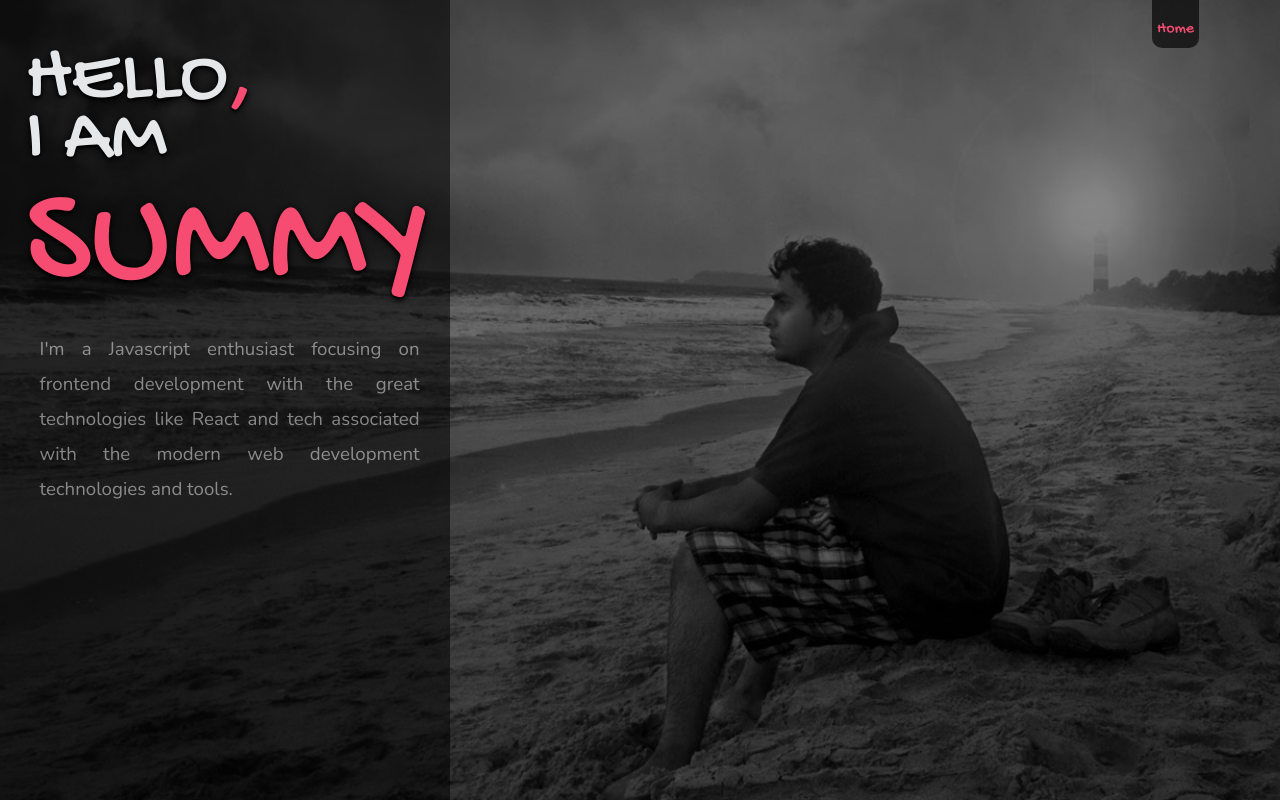
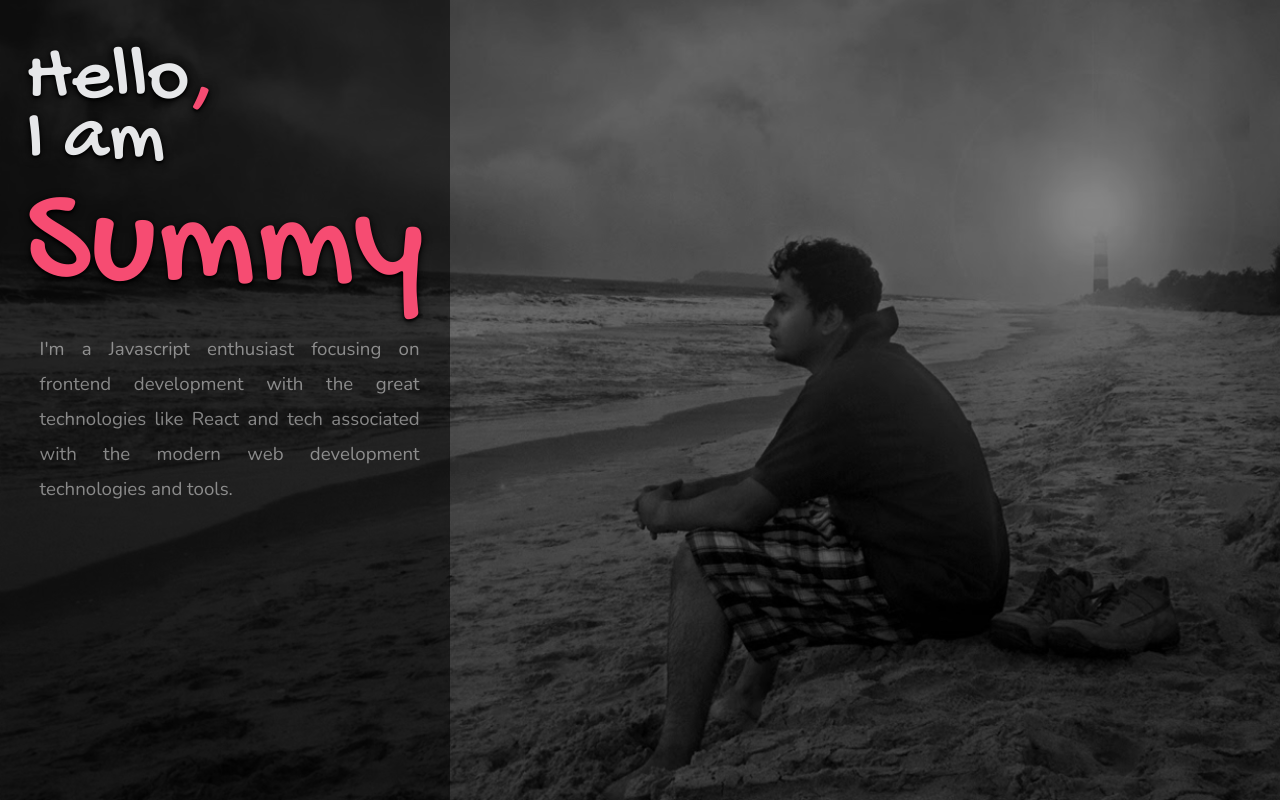
Before and after one commit to SummySumanth/SummySumanth.github.io, a React app in the folder SOURCE_FILES/: page / in a window 1280 px wide. Built offline with nearby package versions, Linux system fonts and the light colour scheme.

Commit message:
welcome screen and main page start

```diff
--- /dev/null
+++ b/SOURCE_FILES/src/containers/mainPage/container/sidebar/sideBar.jsx
@@ -0,0 +1,28 @@
+import React,{ Component } from 'react';
+import classnames from 'classnames'
+
+import '../../styles/sidebar.scss';
+
+const styles = {
+  sidebarContainer: 'sidebarContainer',
+};
+
+class SideBar extends Component{
+
+  constructor(props) {
+    super(props);
+    this.state = {
+      currentImage: 0,
+    };
+  }
+
+  render(){
+    return(
+      <div className={styles.sidebarContainer}>
+asdas
+      </div>
+    );
+  }
+}
+
+export default SideBar;
--- /dev/null
+++ b/SOURCE_FILES/src/containers/mainPage/mainPage.jsx
@@ -0,0 +1,30 @@
+import React,{ Component } from 'react';
+import classnames from 'classnames'
+
+import SideBar from "./container/sidebar/sideBar.jsx";
+
+import './styles/mainPage.scss';
+
+const styles = {
+  mainpageContainer : 'mainpageContainer',
+};
+
+class MainPage extends Component{
+
+  constructor(props) {
+    super(props);
+    this.state = {
+      currentImage: 0,
+    };
+  }
+
+  render(){
+    return(
+      <div className={styles.mainpageContainer}>
+          <SideBar />
+      </div>
+    );
+  }
+}
+
+export default MainPage;
--- /dev/null
+++ b/SOURCE_FILES/src/containers/mainPage/styles/mainPage.scss
@@ -0,0 +1,5 @@
+.mainpageContainer{
+  z-index: -1;
+  width: 100%;
+  height: 100%;
+}
--- /dev/null
+++ b/SOURCE_FILES/src/containers/mainPage/styles/sidebar.scss
@@ -0,0 +1,6 @@
+.sidebarContainer{
+  width: 300px;
+  height: 100%;
+  background: #ffffff;
+  box-shadow: 0px 10px 25px -2px #6b6b6b4a;
+}
--- a/SOURCE_FILES/src/containers/welcomePage/WelcomeScreenContainer.jsx
+++ b/SOURCE_FILES/src/containers/welcomePage/WelcomeScreenContainer.jsx
@@ -102,13 +102,13 @@ class WelcomeScreen extends Component{
           <div className={styles.containerBox}>
             <div className={styles.header}>
               <p className={styles.helloText}>
-                HELLO<span className={styles.accent}>,</span>
+                Hello<span className={styles.accent}>,</span>
               </p>
               <p className={styles.iAmText}>
-                I AM
+                I am
               </p>
               <p className={nameStyle}>
-                <span className={styles.accent}>SUMMY</span>
+                <span className={styles.accent}>Summy</span>
               </p>
             </div>
 
@@ -125,9 +125,9 @@ class WelcomeScreen extends Component{
           >
             Let's go !
           </div>
-          <div className={styles.showBtn}>
-            Home
-          </div>
+          {/*<div className={styles.showBtn}>*/}
+          {/*  Home*/}
+          {/*</div>*/}
         </div>
         {this.getBackgroundImages()}
       </div>
--- a/SOURCE_FILES/src/containers/welcomePage/styles/welcomePage.scss
+++ b/SOURCE_FILES/src/containers/welcomePage/styles/welcomePage.scss
@@ -6,9 +6,11 @@
 
 .Portfolio_WelcomeScreen{
   background: black;
-  width: 100vw;
-  height: 100vh;
-  top: 0vh;
+  overflow: hidden;
+  top: 0;
+  left: 0;
+  bottom: 0;
+  right: 0;
   position: absolute;
   transition: $transition_UltraSlow;
 }
@@ -70,11 +72,12 @@
   cursor: pointer;
   border-radius: 40px;
 
-  transition: $transition_slow;
+  transition: $transition_mid;
   font-family: 'Gochi Hand', cursive;
   transform: translate(0, 0);
 
-  right: 110%;
+  right: 5%;
+  bottom: -10%;
   animation-name: closeButtonEntrance;
   animation-fill-mode: forwards;
   animation-delay: 8.5s;
@@ -83,7 +86,7 @@
 }
 
 .Portfolio_WS_GotoSiteBtn:Hover{
-  color: $color_accent_1;
+  color: $color_accent_2;
   background: $color_bg_shade3;
   box-shadow: 0px 7px 9px 0px #000000b0;
 }
@@ -166,7 +169,6 @@
 .gotoSiteInlineBtn{
   bottom: 0;
   display: inline;
-  color: #f64c72;
   left: 50%;
   padding: 5px 11px;
   margin: 15px;
@@ -175,13 +177,14 @@
   background: rgba(0, 0, 0, 0.65);
   transition: all 0.7s cubic-bezier(0.25, 0.8, 0.25, 1);
   font-family: 'Gochi Hand', cursive;
-}
-
-.gotoSiteInlineBtn{
   color: $color_accent_1;
   background: $color_bg_shade2;
   box-shadow: 0px 7px 9px 0px #000000b0;
   white-space: nowrap;
+}
+
+.gotoSiteInlineBtn:hover{
+  color: $color_accent_2
 }
 
 .mainShortDescription{
@@ -248,11 +251,11 @@
 @keyframes closeButtonEntrance {
   from{
     //transform: translate(0, 300%);
-    right: 110%
+    bottom: -10%
   }
   to{
     //transform: translate(0, 0);
-    right: 5%
+    bottom: 5%
   }
 }
 
--- a/SOURCE_FILES/src/index.jsx
+++ b/SOURCE_FILES/src/index.jsx
@@ -4,6 +4,7 @@ import ReactDOM from 'react-dom';
 import './styles/index.scss';
 
 import WelcomeScreen from "./containers/welcomePage/WelcomeScreenContainer.jsx";
+import MainPage from "./containers/mainPage/mainPage.jsx";
 
 const classNameEnums = {
 
@@ -31,7 +32,7 @@ class Main extends Component{
           onHideClickHandler={this.hideWelcome}
           showWelcomeScreen={this.state.showWelcome}
         />
-
+        {/*<MainPage />*/}
       </div>
     )
   }
```
